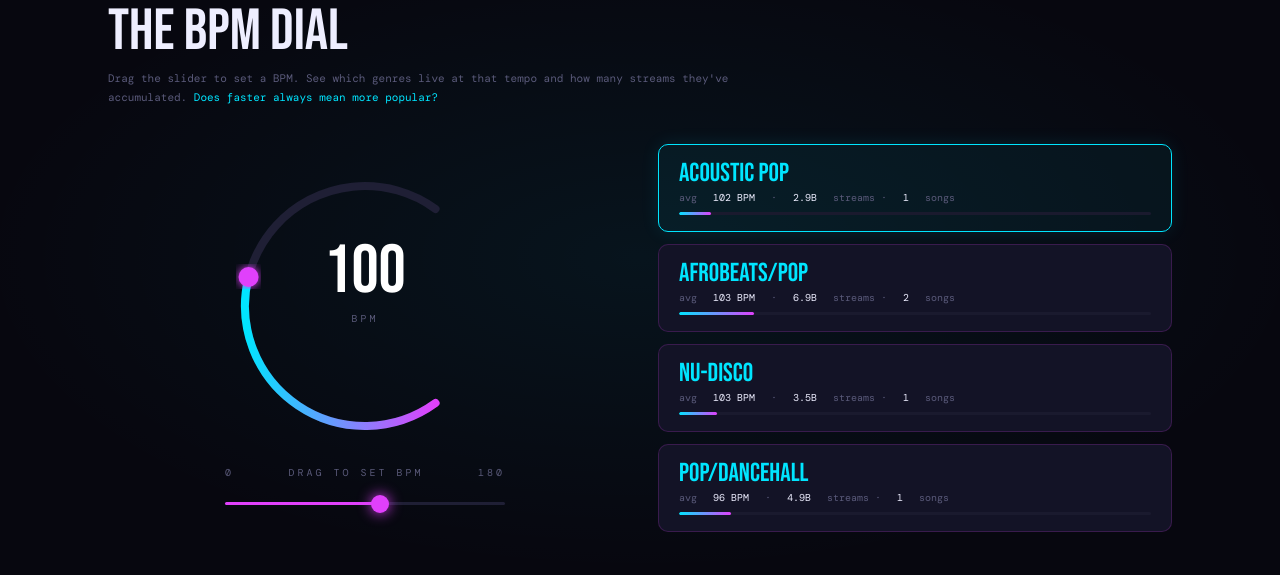
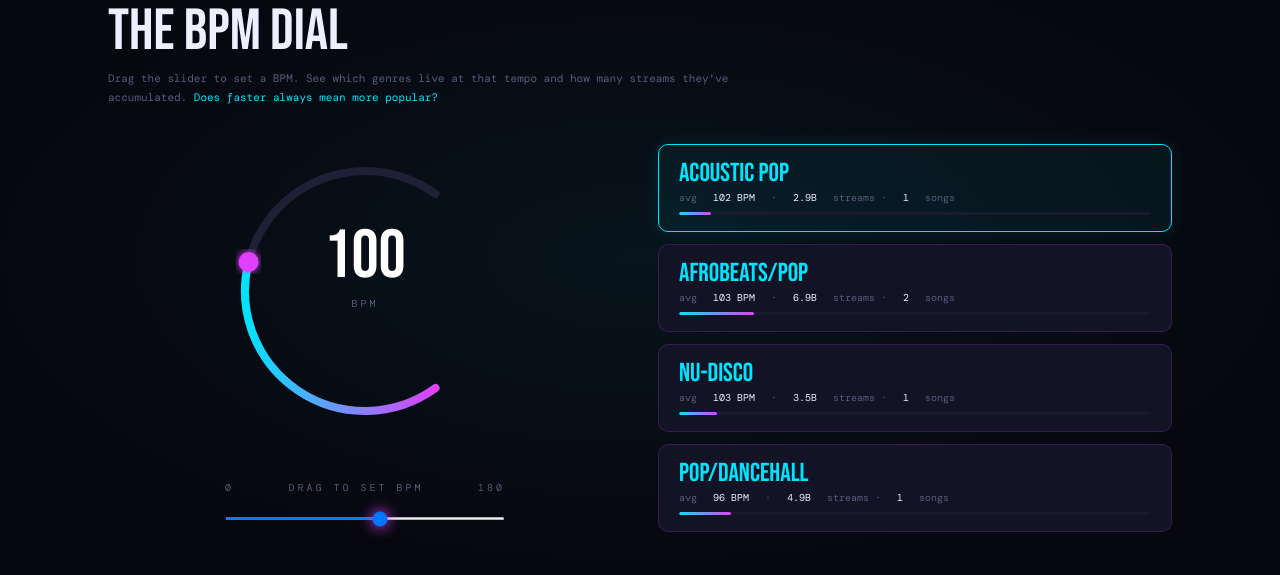
Before and after one commit to l3erkt/INST462----Interactive-Data-Driven, a website with bundled scripts: page index.html in a window 1280 px wide. Shown: the part 1958-2533 px from the top of the page. Built offline with nearby package versions, Linux system fonts and the light colour scheme; a web font is replaced by a local one.

Commit message:
fix margin

```diff
--- a/style.css
+++ b/style.css
@@ -369,7 +369,6 @@ h1 {
   display: flex;
   flex-direction: column;
   align-items: center;
-  gap: 6rem;
 }
 .dial-cont {
   position: relative;
@@ -403,7 +402,7 @@ h1 {
   color: var(--mu);
 }
 .slider-wrap {
-  margin-top: 24px;
+  margin-top: 150px;
   width: 280px;
 }
 .slider-wrap label {
@@ -417,7 +416,6 @@ h1 {
 }
 #bpm-range {
   width: 100%;
-  -webkit-appearance: none;
   height: 3px;
   border-radius: 2px;
   outline: none;
```
